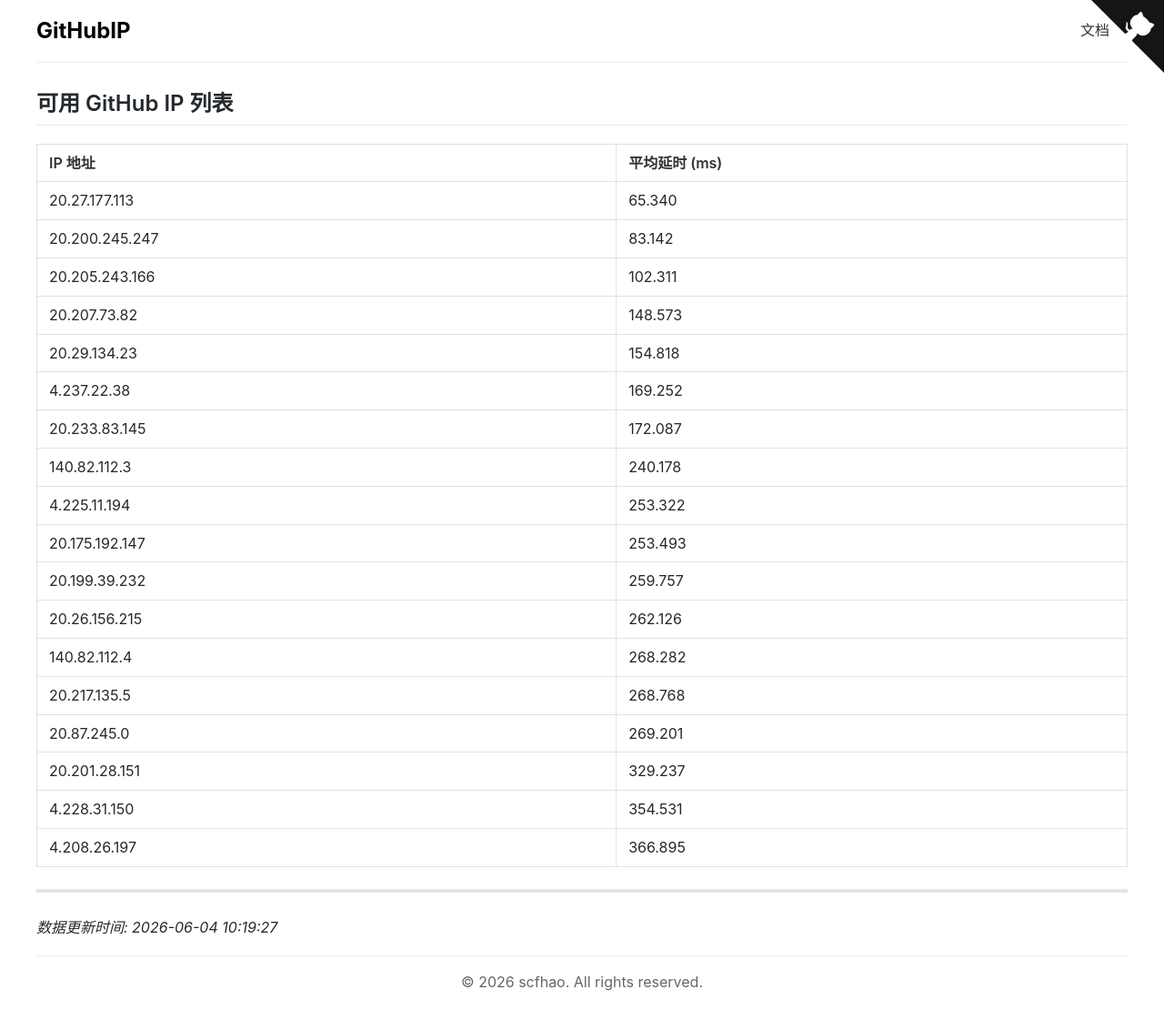
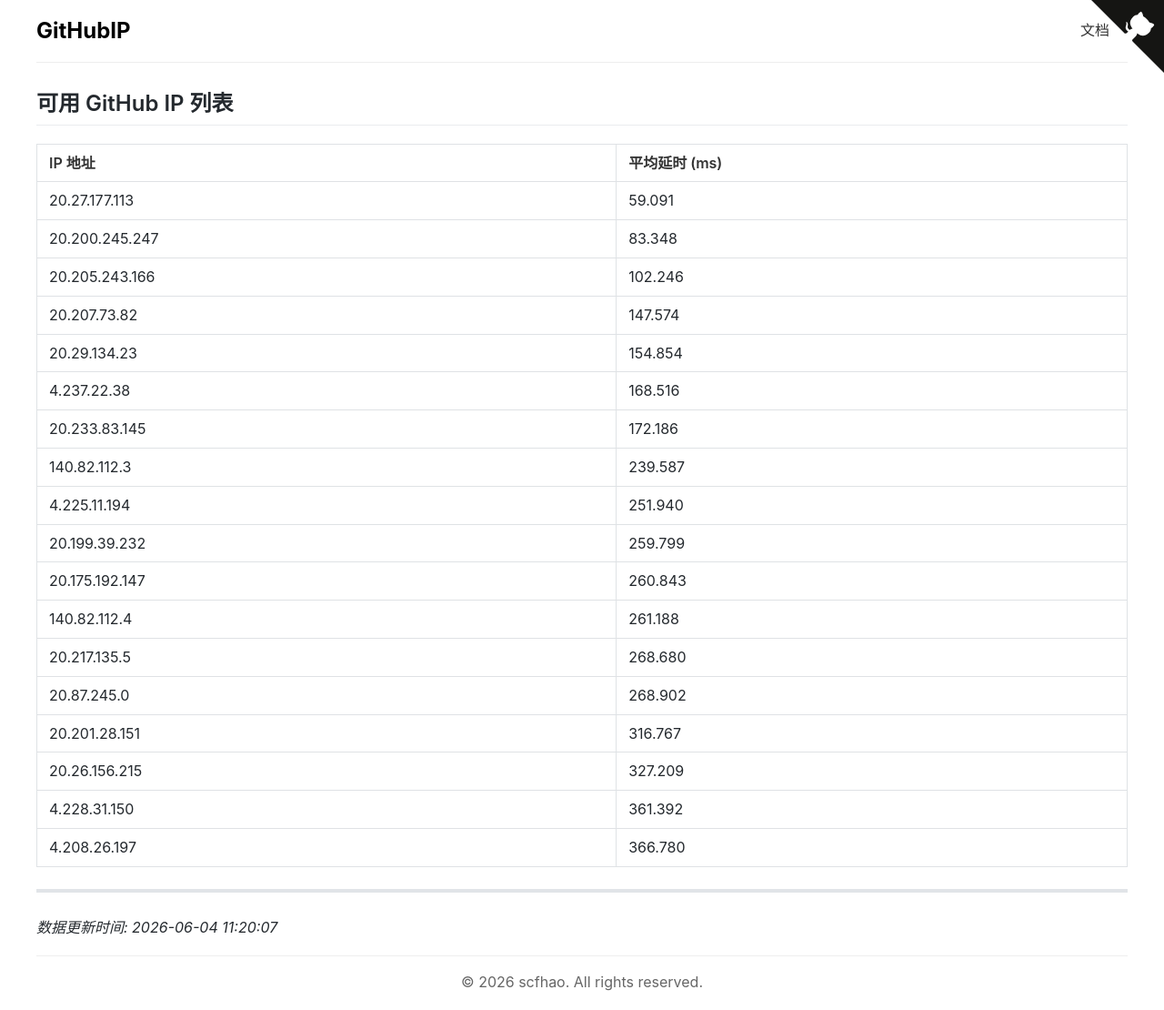
Before and after one commit to scfhao/GitHubIP, a Jekyll site: the page built from index.md, in a window 1280 px wide. Shown: the whole page at 91% size. Built offline with Jekyll 4.4.1, drawn with Linux system fonts in a browser that asks for light colours.

Commit message:
自动脚本执行 - 2026-06-04 11:20:07

```diff
--- a/index.md
+++ b/index.md
@@ -1,32 +1,32 @@
 ---
 layout: home
 title: GitHub IP 列表
-date: 2026-06-04 10:19:27
+date: 2026-06-04 11:20:07
 ---
 
 ## 可用 GitHub IP 列表
 
 | IP 地址 | 平均延时 (ms) |
 |---------|--------------|
-| 20.27.177.113 | 65.340 |
-| 20.200.245.247 | 83.142 |
-| 20.205.243.166 | 102.311 |
-| 20.207.73.82 | 148.573 |
-| 20.29.134.23 | 154.818 |
-| 4.237.22.38 | 169.252 |
-| 20.233.83.145 | 172.087 |
-| 140.82.112.3 | 240.178 |
-| 4.225.11.194 | 253.322 |
-| 20.175.192.147 | 253.493 |
-| 20.199.39.232 | 259.757 |
-| 20.26.156.215 | 262.126 |
-| 140.82.112.4 | 268.282 |
-| 20.217.135.5 | 268.768 |
-| 20.87.245.0 | 269.201 |
-| 20.201.28.151 | 329.237 |
-| 4.228.31.150 | 354.531 |
-| 4.208.26.197 | 366.895 |
+| 20.27.177.113 | 59.091 |
+| 20.200.245.247 | 83.348 |
+| 20.205.243.166 | 102.246 |
+| 20.207.73.82 | 147.574 |
+| 20.29.134.23 | 154.854 |
+| 4.237.22.38 | 168.516 |
+| 20.233.83.145 | 172.186 |
+| 140.82.112.3 | 239.587 |
+| 4.225.11.194 | 251.940 |
+| 20.199.39.232 | 259.799 |
+| 20.175.192.147 | 260.843 |
+| 140.82.112.4 | 261.188 |
+| 20.217.135.5 | 268.680 |
+| 20.87.245.0 | 268.902 |
+| 20.201.28.151 | 316.767 |
+| 20.26.156.215 | 327.209 |
+| 4.228.31.150 | 361.392 |
+| 4.208.26.197 | 366.780 |
 
 ---
 
-*数据更新时间: 2026-06-04 10:19:27*
+*数据更新时间: 2026-06-04 11:20:07*
```
